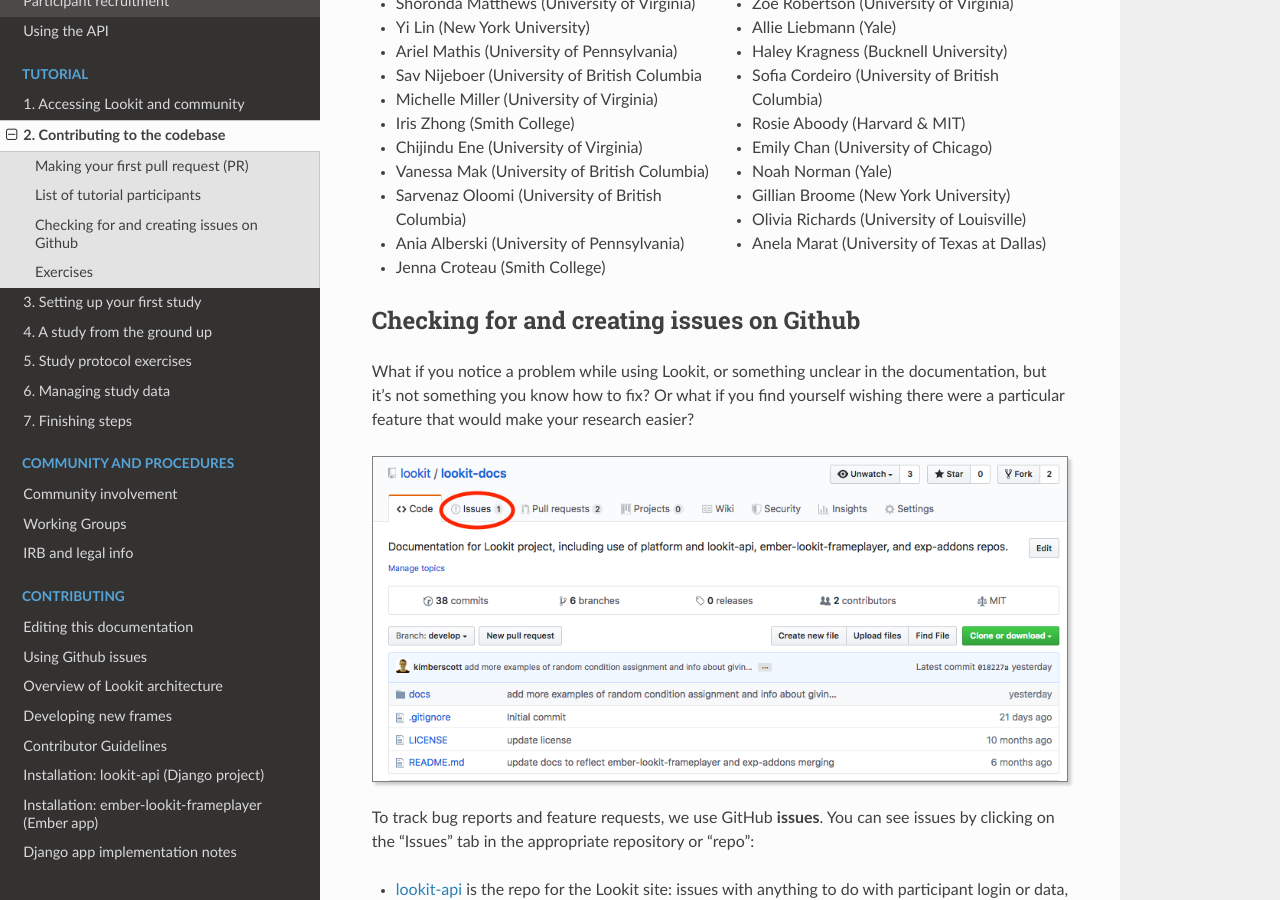
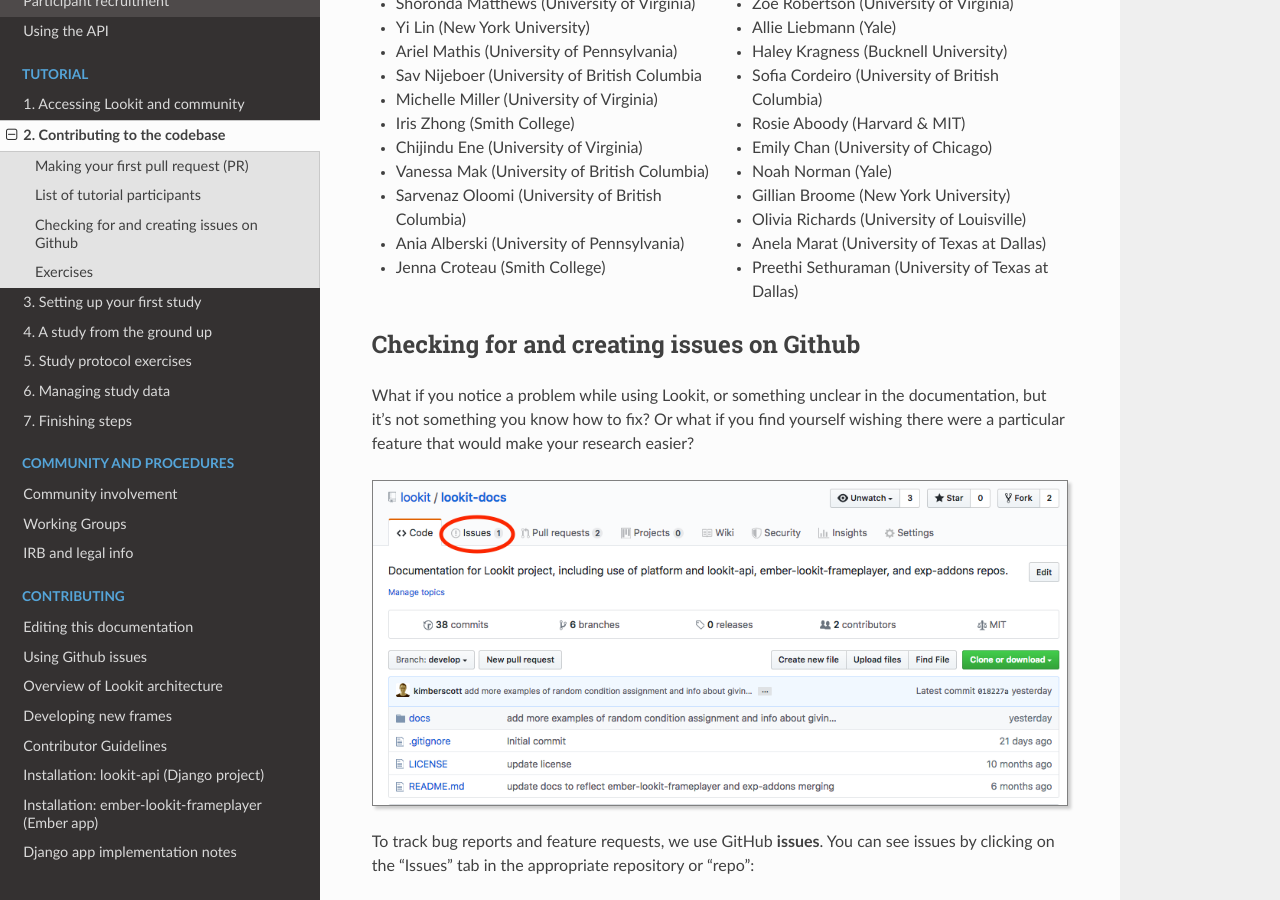
Before and after one commit to lookit/lookit-docs, a Sphinx documentation site: the page built from docs/source/tutorial-contributing.rst, in a window 1280 px wide and 900 px high, scrolled down 7065 px. Built offline with Sphinx 7.4.7 and the Read the Docs theme 2.0.0, drawn with Linux system fonts in a browser that asks for light colours.

Commit message:
Preethi Sethuraman (University of Texas at Dallas)

```diff
--- a/docs/source/tutorial-contributing.rst
+++ b/docs/source/tutorial-contributing.rst
@@ -270,6 +270,7 @@
 - Gillian Broome (New York University)
 - Olivia Richards (University of Louisville)
 - Anela Marat (University of Texas at Dallas)
+- Preethi Sethuraman (University of Texas at Dallas)
 
 Checking for and creating issues on Github
 -------------------------------------------
```
